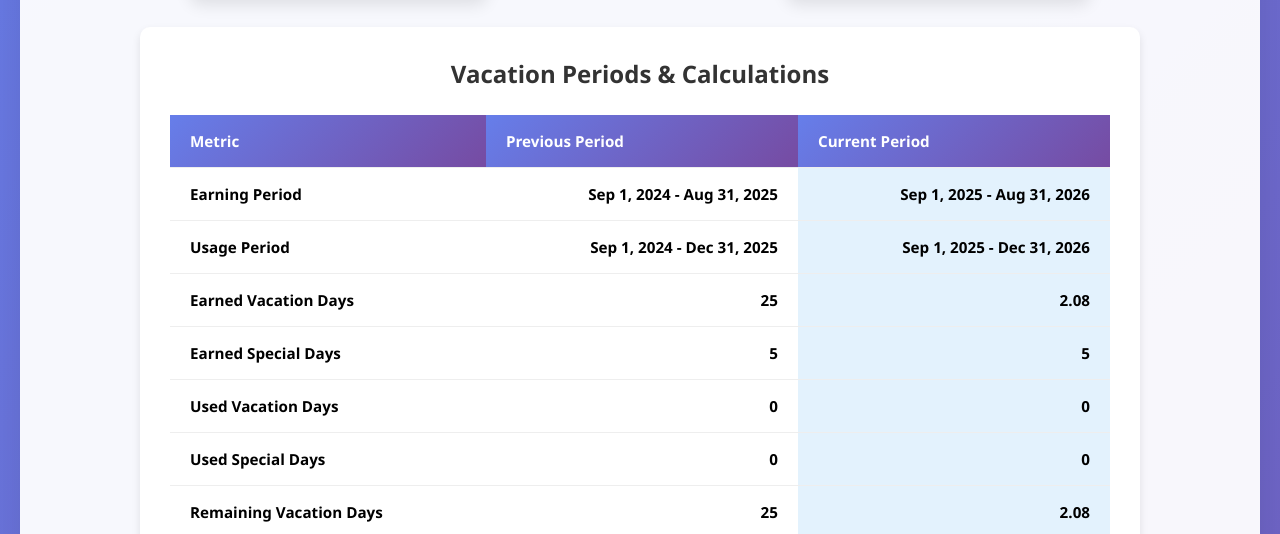
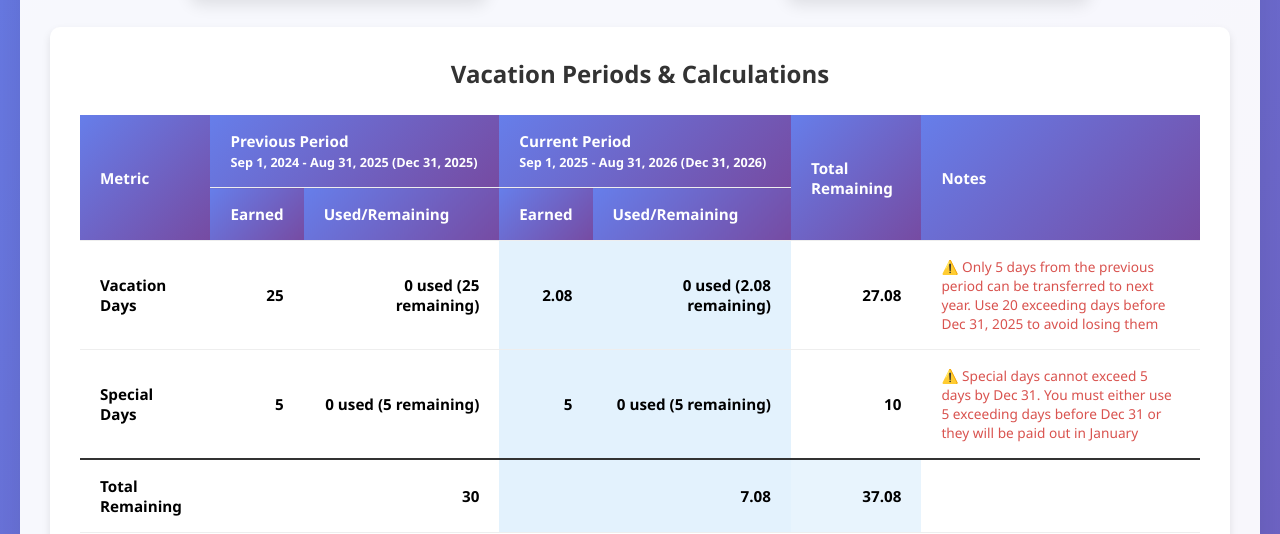
Before and after one commit to thomaslindgaard/VacationCalculator-2, a plain HTML site: page index.html in a window 1280 px wide. Shown: the part 422-956 px from the top of the page. Drawn offline with Linux system fonts and the light colour scheme.

Commit message:
Update the table content

```diff
--- a/index.html
+++ b/index.html
@@ -77,7 +77,9 @@
         margin: 30px auto;
         padding: 30px;
         box-shadow: 0 4px 8px rgba(0, 0, 0, 0.1);
-        max-width: 1000px;
+        max-width: 100%;
+        width: fit-content;
+        min-width: 1000px;
       }
 
       .periods-table h2 {
@@ -428,13 +430,9 @@
 
       <div class="periods-table">
         <h2>Vacation Periods & Calculations</h2>
-        <table>
-          <thead>
-            <tr>
-              <th>Metric</th>
-              <th>Previous Period</th>
-              <th>Current Period</th>
-            </tr>
+        <table id="periodsTable">
+          <thead id="periodsTableHead">
+            <!-- Table headers will be generated here -->
           </thead>
           <tbody id="periodsTableBody">
             <!-- Table rows will be generated here -->
@@ -1016,12 +1014,47 @@
         }
 
         updatePeriodsTable() {
+          const tableHead = document.getElementById("periodsTableHead");
           const tableBody = document.getElementById("periodsTableBody");
+          tableHead.innerHTML = "";
           tableBody.innerHTML = "";
 
           const endDate = new Date(this.endDate);
           const currentPeriodYear = this.getVacationPeriodYear(endDate);
           const previousPeriodYear = currentPeriodYear - 1;
+
+          // Create dynamic header with date spans
+          const headerRow1 = document.createElement("tr");
+          headerRow1.innerHTML = `
+            <th rowspan="2">Metric</th>
+            <th colspan="2" style="white-space: nowrap;" title="Earning Period: Sep 1, ${previousPeriodYear} - Aug 31, ${
+            previousPeriodYear + 1
+          }&#10;Usage Period: Sep 1, ${previousPeriodYear} - Dec 31, ${
+            previousPeriodYear + 1
+          }">Previous Period<br><small>Sep 1, ${previousPeriodYear} - Aug 31, ${
+            previousPeriodYear + 1
+          } (Dec 31, ${previousPeriodYear + 1})</small></th>
+            <th colspan="2" style="white-space: nowrap;" title="Earning Period: Sep 1, ${currentPeriodYear} - Aug 31, ${
+            currentPeriodYear + 1
+          }&#10;Usage Period: Sep 1, ${currentPeriodYear} - Dec 31, ${
+            currentPeriodYear + 1
+          }">Current Period<br><small>Sep 1, ${currentPeriodYear} - Aug 31, ${
+            currentPeriodYear + 1
+          } (Dec 31, ${currentPeriodYear + 1})</small></th>
+            <th rowspan="2">Total Remaining</th>
+            <th rowspan="2">Notes</th>
+          `;
+
+          const headerRow2 = document.createElement("tr");
+          headerRow2.innerHTML = `
+            <th>Earned</th>
+            <th>Used/Remaining</th>
+            <th>Earned</th>
+            <th>Used/Remaining</th>
+          `;
+
+          tableHead.appendChild(headerRow1);
+          tableHead.appendChild(headerRow2);
 
           // Current period data
           const currentEarned = this.calculateEarnedVacationDays();
@@ -1062,65 +1095,97 @@
             return this.getVacationPeriodYear(date) === previousPeriodYear;
           }).length;
 
-          // Create rows with periods as columns
+          // Calculate remaining amounts
+          const currentVacationRemaining = currentEarned - currentUsed;
+          const currentSpecialRemaining =
+            currentSpecialEarned - currentSpecialUsed;
+          const totalPreviousRemaining =
+            previousRemaining.vacation + previousRemaining.special;
+          const totalCurrentRemaining =
+            currentVacationRemaining + currentSpecialRemaining;
+
+          // Calculate warning messages
+          const vacationWarning =
+            previousRemaining.vacation > 5
+              ? `⚠️ Only 5 days from the previous period can be transferred to next year. Use ${
+                  previousRemaining.vacation - 5
+                } exceeding days before Dec 31, ${currentPeriodYear} to avoid losing them`
+              : "";
+
+          const totalSpecialDays =
+            previousRemaining.special + currentSpecialRemaining;
+          const specialWarning =
+            totalSpecialDays > 5
+              ? `⚠️ Special days cannot exceed 5 days by Dec 31. You must either use ${
+                  totalSpecialDays - 5
+                } exceeding days before Dec 31 or they will be paid out in January`
+              : "";
+
+          // Create rows with grouped earned/used columns (removed period rows)
           const rows = [
             {
-              label: "Earning Period",
-              current: `Sep 1, ${currentPeriodYear} - Aug 31, ${
-                currentPeriodYear + 1
-              }`,
-              previous: `Sep 1, ${previousPeriodYear} - Aug 31, ${
-                previousPeriodYear + 1
-              }`,
+              label: "Vacation Days",
+              previousEarned: previousEarned.toString(),
+              previousUsed: `${previousUsed} used (${previousRemaining.vacation} remaining)`,
+              currentEarned: currentEarned.toFixed(2),
+              currentUsed: `${currentUsed} used (${currentVacationRemaining.toFixed(
+                2
+              )} remaining)`,
+              totalRemaining: (
+                previousRemaining.vacation + currentVacationRemaining
+              ).toFixed(2),
+              notes: vacationWarning,
             },
             {
-              label: "Usage Period",
-              current: `Sep 1, ${currentPeriodYear} - Dec 31, ${
-                currentPeriodYear + 1
-              }`,
-              previous: `Sep 1, ${previousPeriodYear} - Dec 31, ${
-                previousPeriodYear + 1
-              }`,
+              label: "Special Days",
+              previousEarned: previousSpecialEarned.toString(),
+              previousUsed: `${previousSpecialUsed} used (${previousRemaining.special} remaining)`,
+              currentEarned: currentSpecialEarned.toString(),
+              currentUsed: `${currentSpecialUsed} used (${currentSpecialRemaining} remaining)`,
+              totalRemaining: (
+                previousRemaining.special + currentSpecialRemaining
+              ).toString(),
+              notes: specialWarning,
             },
             {
-              label: "Earned Vacation Days",
-              current: currentEarned.toFixed(2),
-              previous: previousEarned.toString(),
-            },
-            {
-              label: "Earned Special Days",
-              current: currentSpecialEarned.toString(),
-              previous: previousSpecialEarned.toString(),
-            },
-            {
-              label: "Used Vacation Days",
-              current: currentUsed.toString(),
-              previous: previousUsed.toString(),
-            },
-            {
-              label: "Used Special Days",
-              current: currentSpecialUsed.toString(),
-              previous: previousSpecialUsed.toString(),
-            },
-            {
-              label: "Remaining Vacation Days",
-              current: (currentEarned - currentUsed).toFixed(2),
-              previous: previousRemaining.vacation.toString(),
-            },
-            {
-              label: "Remaining Special Days",
-              current: (currentSpecialEarned - currentSpecialUsed).toString(),
-              previous: previousRemaining.special.toString(),
+              label: "Total Remaining",
+              previousEarned: "",
+              previousUsed: totalPreviousRemaining.toString(),
+              currentEarned: "",
+              currentUsed: totalCurrentRemaining.toFixed(2),
+              totalRemaining: (
+                totalPreviousRemaining + totalCurrentRemaining
+              ).toFixed(2),
+              notes: "",
+              isTotalRow: true,
             },
           ];
 
           rows.forEach((row) => {
             const tr = document.createElement("tr");
-            tr.innerHTML = `
-              <td><strong>${row.label}</strong></td>
-              <td class="number">${row.previous}</td>
-              <td class="number current-period">${row.current}</td>
-            `;
+            if (row.isTotalRow) {
+              tr.style.borderTop = "2px solid #333";
+              tr.style.fontWeight = "bold";
+              tr.innerHTML = `
+                <td><strong>${row.label}</strong></td>
+                <td class="number"></td>
+                <td class="number">${row.previousUsed}</td>
+                <td class="number current-period"></td>
+                <td class="number current-period">${row.currentUsed}</td>
+                <td class="number" style="background-color: #e8f4fd; font-weight: bold;">${row.totalRemaining}</td>
+                <td class="notes" style="font-size: 0.9em; color: #d9534f;">${row.notes}</td>
+              `;
+            } else {
+              tr.innerHTML = `
+                <td><strong>${row.label}</strong></td>
+                <td class="number">${row.previousEarned}</td>
+                <td class="number">${row.previousUsed}</td>
+                <td class="number current-period">${row.currentEarned}</td>
+                <td class="number current-period">${row.currentUsed}</td>
+                <td class="number">${row.totalRemaining}</td>
+                <td class="notes" style="font-size: 0.9em; color: #d9534f;">${row.notes}</td>
+              `;
+            }
             tableBody.appendChild(tr);
           });
         }
```
